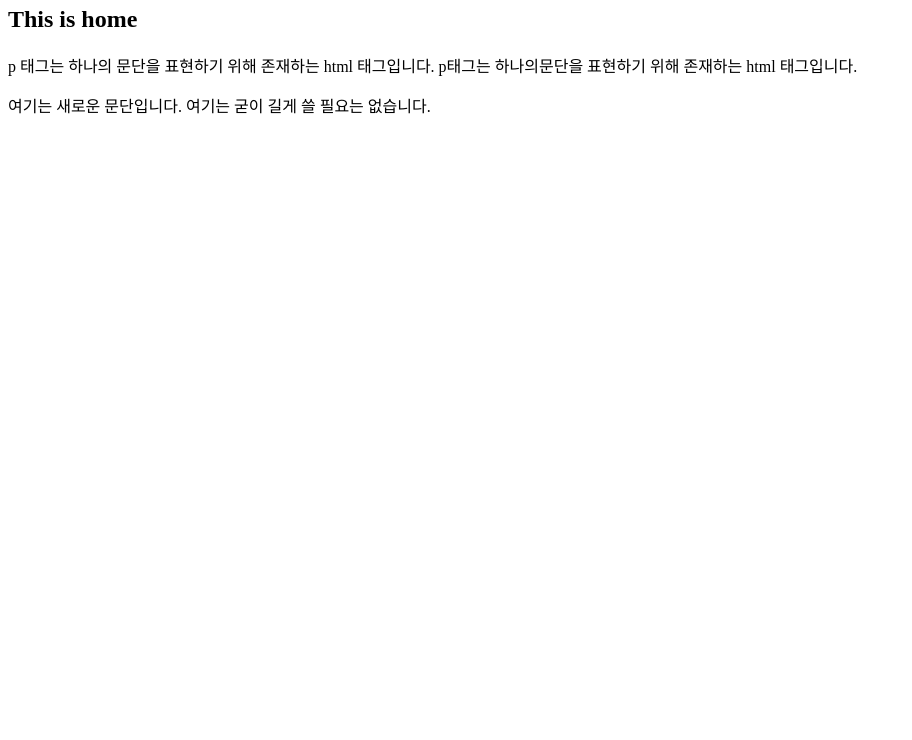
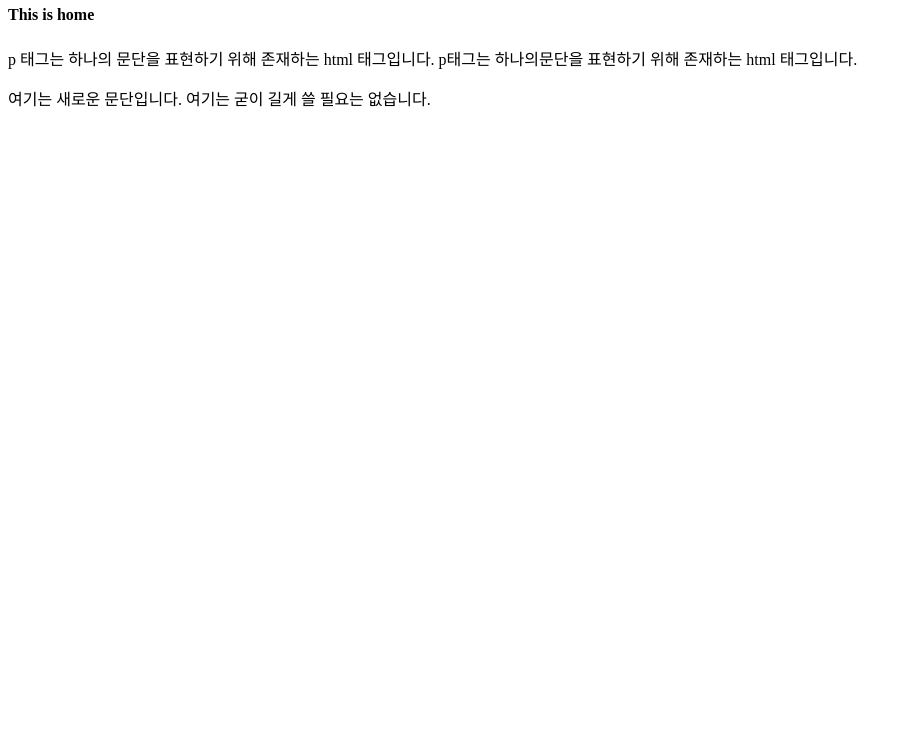
Before and after one commit to lotusjule/lotusjule.github.io, a plain HTML site: page index.html in a window 1280 px wide. Shown: the part 60-800 px from the top of the page, without its empty margins (0-912 px from the left). Drawn offline with Linux system fonts and the light colour scheme.

Commit message:
edit index.html h2 -> h4

```diff
--- a/index.html
+++ b/index.html
@@ -7,7 +7,7 @@
 
  <body>
   <h1>Home</h1>
-  <h2>This is home</h2>
+  <h4>This is home</h4>
   <p>p 태그는 하나의 문단을 표현하기 위해 존재하는 html 태그입니다. p태그는 하나의문단을 표현하기 위해 존재하는 html 태그입니다.</p>
   <p>여기는 새로운 문단입니다. 여기는 굳이 길게 쓸 필요는 없습니다.</p>
  </body>
```
